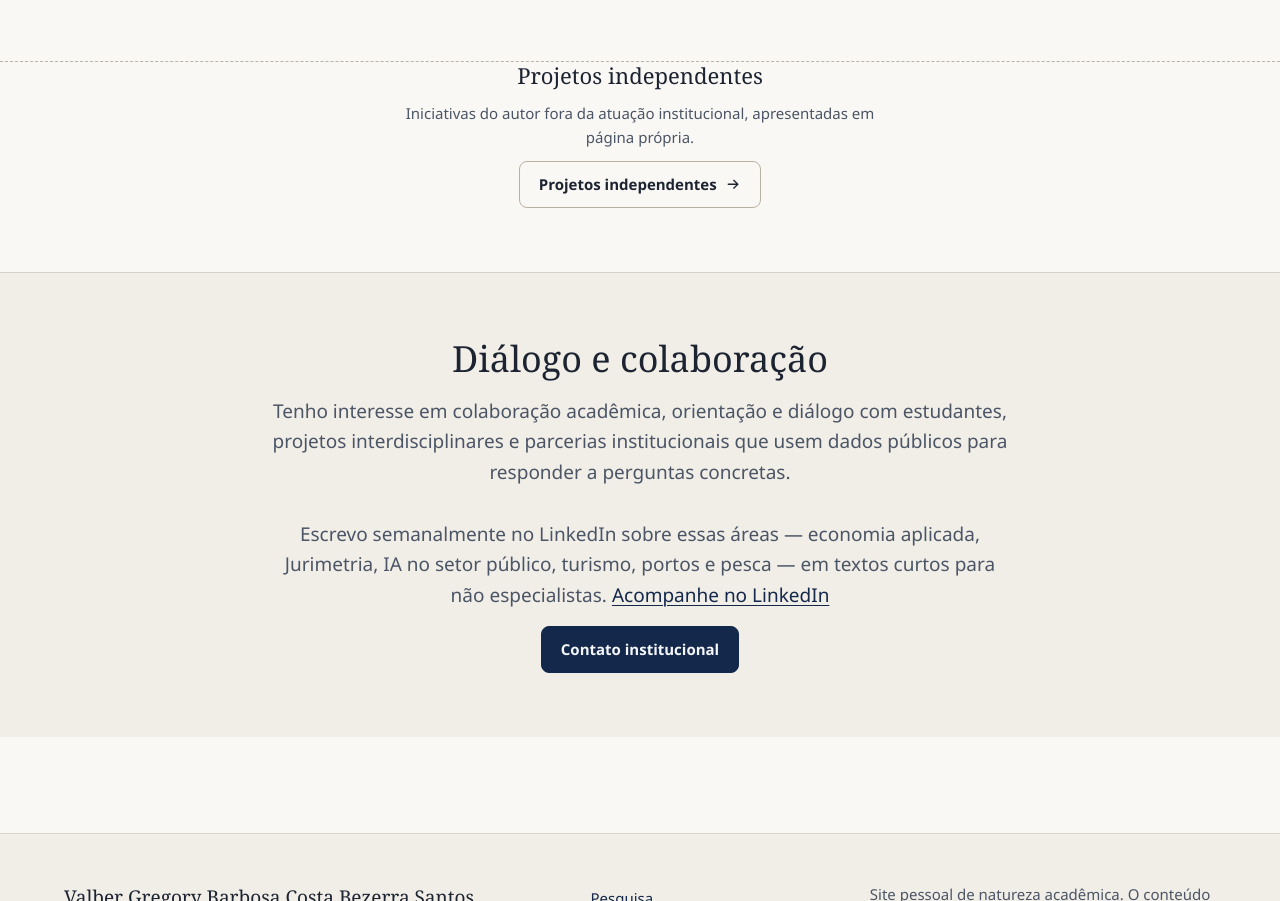
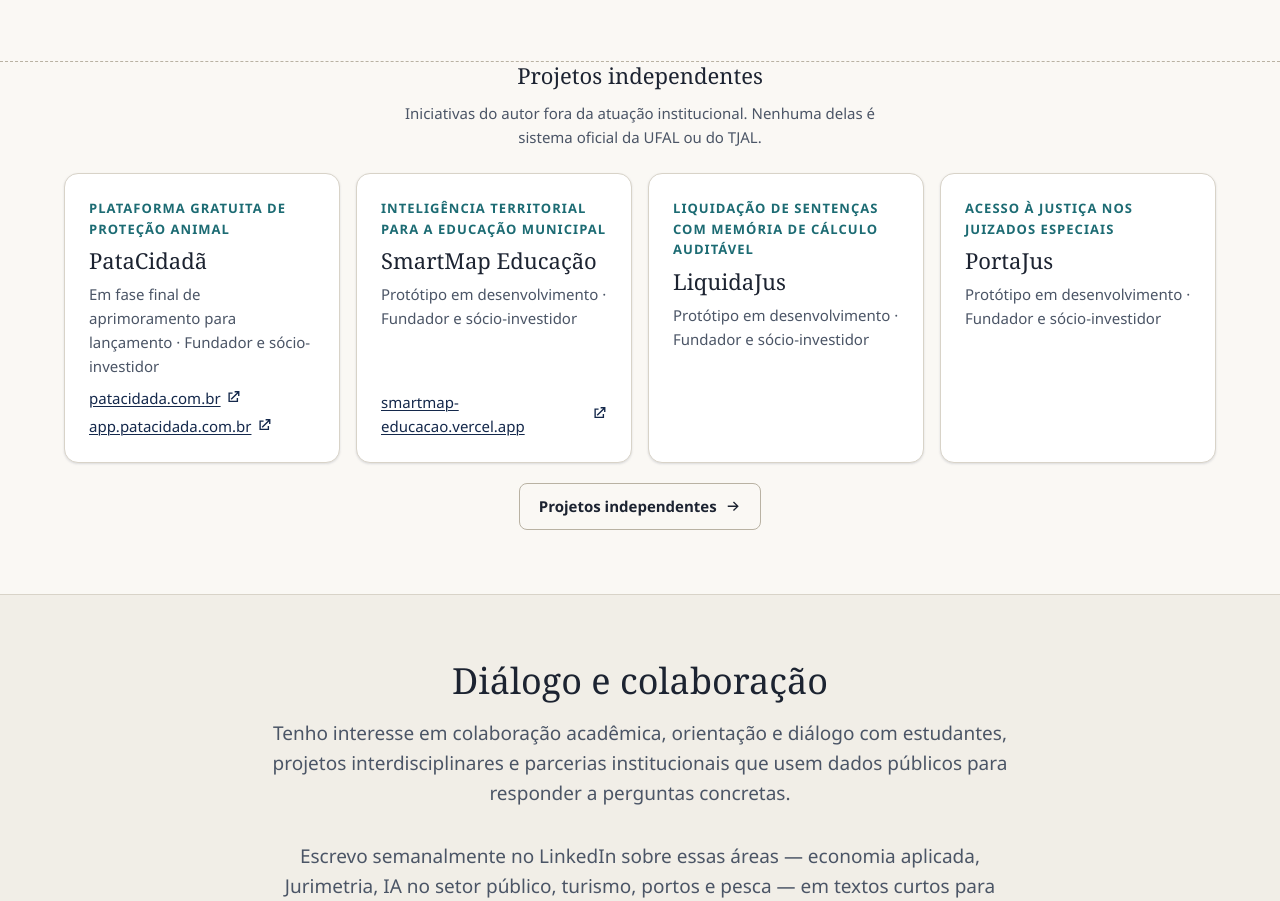
Before and after one commit to valbergregory/valbergregory.github.io, an Astro site: page / in a window 1280 px wide. Shown: the part 4498-5399 px from the top of the page. Built offline with nearby package versions, Linux system fonts and the light colour scheme; Astro itself is replaced by a stand-in of ours.

Commit message:
Início: projetos independentes em cartões (nome, descrição neutra, situação, papel e acesso)
- Novo campo opcional `tagline` (descrição curta, sem "startup"/"legaltech",
  para manter a regra 3 da conformidade na página inicial).
- Grade de quatro cartões com link para a página de projetos independentes;
  texto da seção passa a dizer que nenhum deles é sistema oficial da UFAL/TJAL.

```diff
--- a/src/components/pages/HomePage.astro
+++ b/src/components/pages/HomePage.astro
@@ -15,6 +15,7 @@ import { personJsonLd, websiteJsonLd } from '@/lib/jsonld';
 import SeriesCard from '@/components/SeriesCard.astro';
 import InstitutionalNotice from '@/components/InstitutionalNotice.astro';
 import { getContents, getSeries } from '@/lib/contents';
+import { getIndependentProjects } from '@/lib/projects';
 
 interface Props {
   lang: Lang;
@@ -31,6 +32,7 @@ const featured = research
   .slice(0, 8);
 
 const github = getGithubProjects();
+const independent = await getIndependentProjects();
 const byRepo = new Map(
   research
     .filter((r) => r.data.repository && r.data.allowAutomaticMetadata)
@@ -278,6 +280,31 @@ const roles = [
     <div class="container independent-inner">
       <h2 id="independent-title">{t('home.independent')}</h2>
       <p class="small muted">{t('home.independent.text')}</p>
+      <ul class="independent-grid" aria-label={t('home.independent')}>
+        {independent.map((p) => (
+          <li class="card independent-card">
+            {p.data.tagline && <p class="eyebrow">{pick(p.data.tagline, lang)}</p>}
+            <h3>
+              <a href={`${route('independent', lang)}#${p.data.slug}`}>{pick(p.data.name, lang)}</a>
+            </h3>
+            <p class="small muted">
+              {pick(p.data.status, lang)} · {pick(p.data.role, lang)}
+            </p>
+            {p.data.links.length > 0 && (
+              <ul class="independent-links small">
+                {p.data.links.map((l) => (
+                  <li>
+                    <a href={l.url} rel="noopener" target="_blank">
+                      {l.label} <Icon name="external" size={14} />
+                      <span class="visually-hidden">{t('a11y.newTab')}</span>
+                    </a>
+                  </li>
+                ))}
+              </ul>
+            )}
+          </li>
+        ))}
+      </ul>
       <a class="button subtle" href={route('independent', lang)}>
         {t('nav.independent')} <Icon name="arrow" size={16} />
       </a>
@@ -403,6 +430,47 @@ const roles = [
   .independent p {
     margin: 0;
     max-width: 60ch;
+  }
+  .independent-grid {
+    list-style: none;
+    padding: 0;
+    margin: var(--space-3) 0 var(--space-2);
+    width: 100%;
+    display: grid;
+    grid-template-columns: repeat(auto-fit, minmax(min(100%, 15rem), 1fr));
+    gap: var(--space-4);
+    text-align: left;
+  }
+  .independent-card {
+    display: flex;
+    flex-direction: column;
+    gap: var(--space-2);
+  }
+  .independent-card .eyebrow {
+    margin: 0;
+  }
+  .independent-card h3 {
+    font-size: var(--text-lg);
+    margin: 0;
+  }
+  .independent-card h3 a {
+    text-decoration: none;
+  }
+  .independent-card h3 a:hover {
+    text-decoration: underline;
+  }
+  .independent-links {
+    list-style: none;
+    padding: 0;
+    margin: auto 0 0;
+    display: flex;
+    flex-wrap: wrap;
+    gap: var(--space-1) var(--space-3);
+  }
+  .independent-links a {
+    display: inline-flex;
+    align-items: center;
+    gap: 0.3rem;
   }
   .roles {
     list-style: none;
--- a/src/content.config.ts
+++ b/src/content.config.ts
@@ -214,6 +214,8 @@ const projectSchema = z
     order: z.number().int().positive().optional(),
     name: z.union([z.string(), bilingual]),
     kind: bilingual,
+    /** Descrição curta e neutra para o cartão da página inicial (sem "startup"/"legaltech"). */
+    tagline: bilingual.optional(),
     status: bilingual,
     summary: bilingual,
     role: bilingual,
--- a/src/data/independent-projects.yml
+++ b/src/data/independent-projects.yml
@@ -20,6 +20,9 @@
   kind:
     pt: Startup — plataforma gratuita de proteção animal
     en: Startup — free animal-protection platform
+  tagline:
+    pt: Plataforma gratuita de proteção animal
+    en: Free animal-protection platform
   status:
     pt: Em fase final de aprimoramento para lançamento
     en: Final refinement phase before launch
@@ -55,6 +58,9 @@
   kind:
     pt: Startup — inteligência territorial para a educação municipal
     en: Startup — territorial intelligence for municipal education
+  tagline:
+    pt: Inteligência territorial para a educação municipal
+    en: Territorial intelligence for municipal education
   status:
     pt: Protótipo em desenvolvimento
     en: Prototype under development
@@ -88,6 +94,9 @@
   kind:
     pt: Legaltech — liquidação de sentenças
     en: Legaltech — judgment liquidation
+  tagline:
+    pt: Liquidação de sentenças com memória de cálculo auditável
+    en: Judgment liquidation with an auditable calculation memory
   status:
     pt: Protótipo em desenvolvimento
     en: Prototype under development
@@ -117,6 +126,9 @@
   kind:
     pt: Legaltech — acesso à Justiça
     en: Legaltech — access to justice
+  tagline:
+    pt: Acesso à Justiça nos Juizados Especiais
+    en: Access to justice in small-claims courts
   status:
     pt: Protótipo em desenvolvimento
     en: Prototype under development
--- a/src/i18n/ui.ts
+++ b/src/i18n/ui.ts
@@ -390,7 +390,7 @@ const ui = {
     'license.all-rights-reserved': 'Todos os direitos reservados',
     'home.independent': 'Projetos independentes',
     'home.independent.text':
-      'Iniciativas do autor fora da atuação institucional, apresentadas em página própria.',
+      'Iniciativas do autor fora da atuação institucional. Nenhuma delas é sistema oficial da UFAL ou do TJAL.',
     'home.science.text':
       'Arquivo editorial por semestre com os textos de divulgação, séries temáticas e a política editorial.',
     'cv.independent': 'Projetos independentes (classificação institucional em revisão)',
@@ -790,7 +790,7 @@ const ui = {
     'license.all-rights-reserved': 'All rights reserved',
     'home.independent': 'Independent projects',
     'home.independent.text':
-      'Initiatives of the author outside his institutional roles, presented on their own page.',
+      'Initiatives of the author outside his institutional roles. None of them is an official system of UFAL or TJAL.',
     'home.science.text':
       'Editorial archive by semester with the outreach pieces, thematic series and the editorial policy.',
     'cv.independent': 'Independent projects (institutional classification under review)',
```
